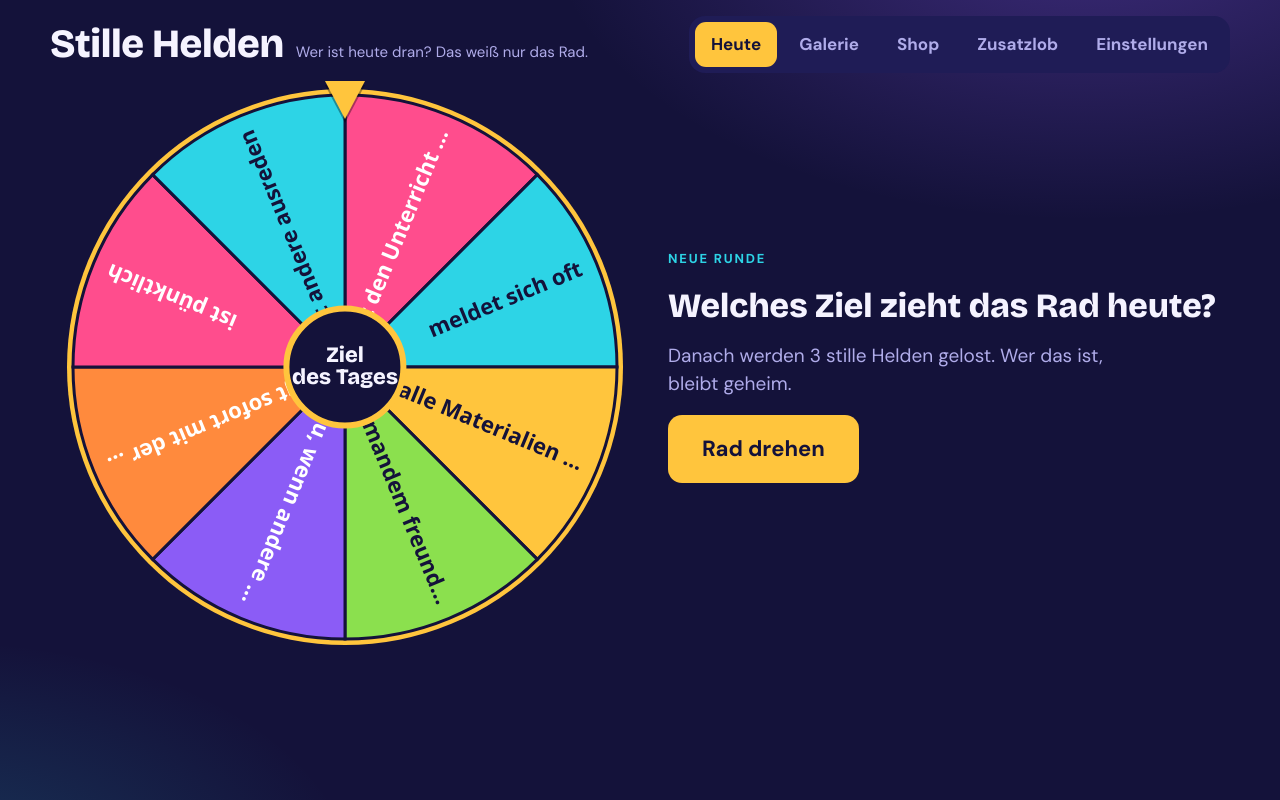
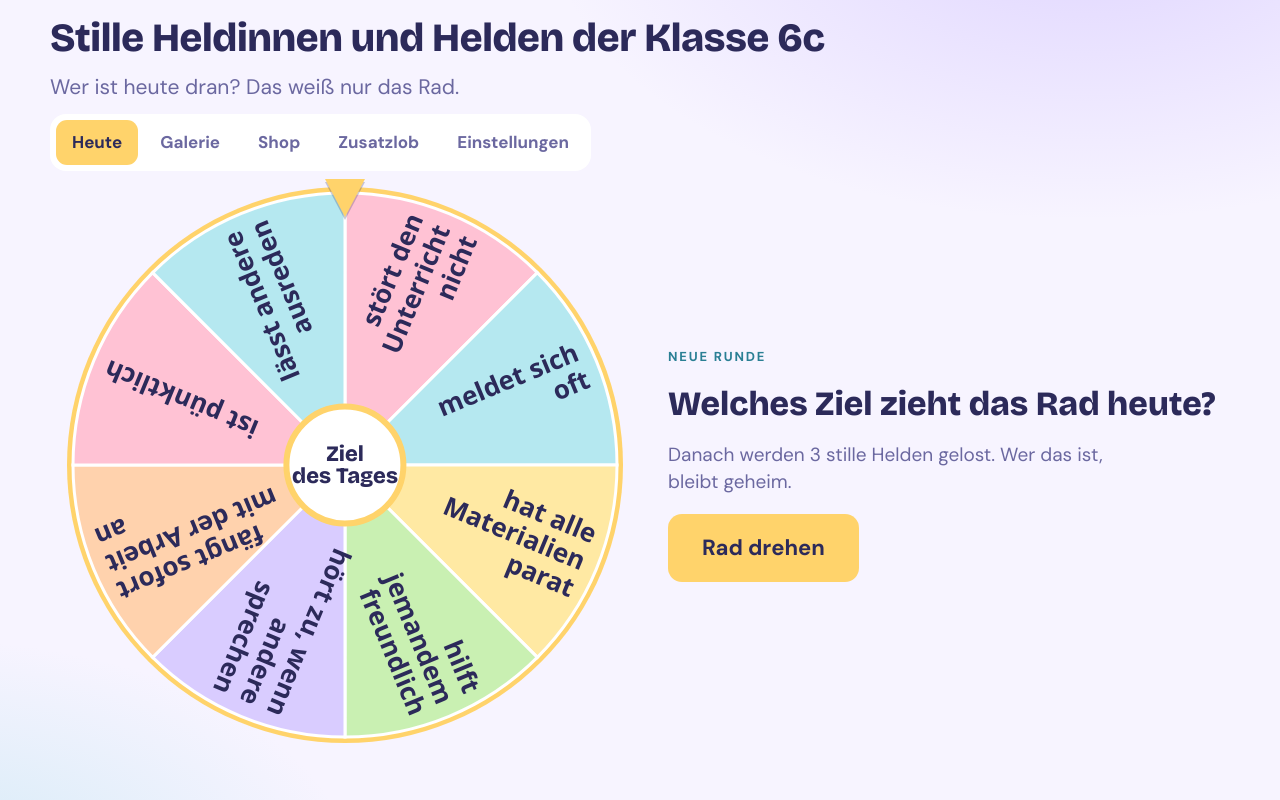
Before and after one commit to jomayer2204-sys/stille-helden, a plain HTML site: page index.html in a window 1280 px wide. Drawn offline with nearby package versions, Linux system fonts and the light colour scheme.

Commit message:
Pastell-Look, lesbares Glücksrad, Überschrift der Klasse 6c
Co-Authored-By: Claude Sonnet 5.5 <noreply@anthropic.com>

```diff
--- a/index.html
+++ b/index.html
@@ -6,9 +6,9 @@
 <meta name="apple-mobile-web-app-capable" content="yes">
 <meta name="mobile-web-app-capable" content="yes">
 <meta name="apple-mobile-web-app-title" content="Stille Helden">
-<meta name="apple-mobile-web-app-status-bar-style" content="black-translucent">
-<meta name="theme-color" content="#14123a">
-<title>Stille Helden</title>
+<meta name="apple-mobile-web-app-status-bar-style" content="default">
+<meta name="theme-color" content="#f7f4ff">
+<title>Stille Heldinnen und Helden 6c</title>
 <link rel="preconnect" href="https://fonts.googleapis.com">
 <link rel="preconnect" href="https://fonts.gstatic.com" crossorigin>
 <link rel="stylesheet" href="https://fonts.googleapis.com/css2?family=Bricolage+Grotesque:opsz,wght@12..96,600;12..96,800&family=DM+Sans:wght@400;500;700&display=swap">
@@ -57,7 +57,7 @@ button { font: inherit; color: inherit; cursor: pointer; }
 
 header.top { display: flex; flex-wrap: wrap; gap: 12px 24px; align-items: center; justify-content: space-between; padding-bottom: 14px; }
 .brand { display: flex; align-items: baseline; gap: 12px; flex-wrap: wrap; }
-.brand small { color: var(--muted); font-size: 15px; }
+.brand small { color: var(--muted); font-size: 21px; }
 nav.tabs { display: flex; gap: 6px; flex-wrap: wrap; background: var(--surface); padding: 6px; border-radius: 16px; }
 nav.tabs button { border: 0; background: transparent; padding: 10px 16px; border-radius: 11px; font-weight: 700; color: var(--muted); min-height: 44px; }
 nav.tabs button[aria-selected="true"] { background: var(--gold); color: var(--ink); }
@@ -155,6 +155,32 @@ textarea { min-height: 160px; resize: vertical; }
 #toast.show { opacity: 1; transform: translateX(-50%); }
 #confetti { position: fixed; inset: 0; width: 100%; height: 100%; pointer-events: none; z-index: 40; }
 @media (prefers-reduced-motion: reduce) { .mcard, .hero { animation: none; } }
+
+/* ---- Pastell-Look ---- */
+:root {
+  --bg: #f7f4ff; --surface: #ffffff; --surface2: #efe9ff; --line: #d9d0f5;
+  --fg: #2c2a5a; --muted: #6b68a0; --gold: #ffd36b; --pink: #ff9fbd; --cyan: #8fd9e6;
+  --lime: #a8e6a1; --violet: #b49cff; --orange: #ffb98a; --ink: #2c2a5a; --goldtext: #a36500;
+  color-scheme: light;
+}
+body { background-image: radial-gradient(900px 500px at 85% -10%, rgba(180,156,255,.35), transparent 60%), radial-gradient(700px 400px at -5% 110%, rgba(143,217,230,.35), transparent 60%); }
+:focus-visible { outline-color: #e2a600; }
+.btn:hover { filter: brightness(.97); }
+.btn.pink, .rb.no[aria-pressed="true"] { color: var(--ink); }
+.panel, .gcard, .hero { box-shadow: 0 3px 0 var(--line); }
+.pointer { filter: drop-shadow(0 3px 0 rgba(44,42,90,.25)); }
+.hub { background: #fff; }
+.goalcard { box-shadow: 0 6px 0 rgba(44,42,90,.12); }
+.goalcard .eyebrow { color: rgba(44,42,90,.65); }
+.eyebrow { color: #2a7f94; }
+.stars, .balance, .hero .plus, .item .st.buy, .mcard.peek { color: var(--goldtext); }
+.chip[aria-pressed="true"] .stars { color: var(--ink); }
+.item .st.on { color: #2d8a3e; }
+.mcard { background: #f0eaff; color: #8f78e8; }
+.mcard.peek { background: #fff; }
+.notice { background: #fff7e0; border-color: #f0c35a; }
+input[type=text], input[type=number], textarea { background: #fff; }
+#toast { background: var(--fg); color: #fff; }
 </style>
 <style>[hidden]{display:none!important}:root{padding-top:env(safe-area-inset-top,0px);padding-bottom:env(safe-area-inset-bottom,0px)}</style>
 </head>
@@ -162,7 +188,7 @@ textarea { min-height: 160px; resize: vertical; }
 
 <div class="wrap">
   <header class="top">
-    <div class="brand"><h1>Stille Helden</h1><small id="tagline">Wer ist heute dran? Das weiß nur das Rad.</small></div>
+    <div class="brand"><h1>Stille Heldinnen und Helden der Klasse 6c</h1><small id="tagline">Wer ist heute dran? Das weiß nur das Rad.</small></div>
     <nav class="tabs" id="tabs" role="tablist" aria-label="Bereiche"></nav>
   </header>
   <main id="main"></main>
@@ -207,7 +233,7 @@ textarea { min-height: 160px; resize: vertical; }
     { id: 'b_space', slot: 'bg', name: 'Weltall', price: 3, val: ['#050316', '#3a1d7a'], stars: true }
   ];
   var ITEM = {}; ITEMS.forEach(function (i) { ITEM[i.id] = i; });
-  var SEG_COLORS = ['#ff4d8d', '#2dd4e6', '#ffc53d', '#8be04e', '#8b5cf6', '#ff8a3d'];
+  var SEG_COLORS = ['#ffc2d4', '#b5e8f0', '#ffe9a3', '#c9f0b2', '#d9ccff', '#ffd2ad'];
 
   var DEFAULT_GOALS = [
     'stört den Unterricht nicht', 'meldet sich oft', 'hat alle Materialien parat',
@@ -217,7 +243,7 @@ textarea { min-height: 160px; resize: vertical; }
   var SAMPLE_NAMES = ['Alisa', 'Ben', 'Christina', 'Eris', 'Giulia', 'Kati', 'Kian', 'Leandro', 'Leen', 'Lorena', 'Lorina', 'Makar', 'Milana', 'Mischa', 'Olga', 'Omar', 'Petro', 'Philipp', 'Sebi', 'Vivi'];
 
   /* ---------- Zustand ---------- */
-  var KEY = 'stille-helden-v1';
+  var KEY = 'stille-helden-6c-v1';
   var S;
   function uid() { return Math.random().toString(36).slice(2, 9); }
   function newStudent(name) { return { id: uid(), name: name, earned: 0, spent: 0, owned: [], eq: {} }; }
@@ -286,7 +312,7 @@ textarea { min-height: 160px; resize: vertical; }
     var stage = only ? 3 : stageOf(s);
     var gid = 'g' + (s.id || 'x') + Math.floor(Math.random() * 1e6);
     var colorItem = ITEM[eq.color], color = colorItem ? colorItem.val : '#6fb7ff';
-    var bgItem = ITEM[eq.bg], c1 = '#3a3796', c2 = '#2b2874', deco = '';
+    var bgItem = ITEM[eq.bg], c1 = '#e6dfff', c2 = '#cfc3ff', deco = '';
     if (bgItem) {
       c1 = bgItem.val[0]; c2 = bgItem.val[1];
       if (bgItem.stars) deco = '<g fill="#fff" opacity=".85"><circle cx="14" cy="16" r="1.6"/><circle cx="100" cy="24" r="2"/><circle cx="82" cy="10" r="1.3"/><circle cx="26" cy="40" r="1.2"/><circle cx="108" cy="58" r="1.4"/></g>';
@@ -329,7 +355,7 @@ textarea { min-height: 160px; resize: vertical; }
   addEventListener('resize', sizeConf); sizeConf();
   function confetti(n) {
     if (matchMedia('(prefers-reduced-motion: reduce)').matches) return;
-    var cols = ['#ff4d8d', '#2dd4e6', '#ffc53d', '#8be04e', '#8b5cf6', '#ff8a3d'];
+    var cols = ['#ff7aa8', '#4cc9d9', '#ffc93c', '#7ed957', '#9b7bff', '#ff9a52'];
     for (var i = 0; i < (n || 160); i++) parts.push({ x: innerWidth / 2 + (Math.random() - .5) * 200, y: innerHeight * 0.45, vx: (Math.random() - .5) * 16, vy: -Math.random() * 16 - 4, r: Math.random() * 6 + 4, c: cols[i % cols.length], a: Math.random() * 6, va: (Math.random() - .5) * .4, life: 140 + Math.random() * 60 });
     if (!confRun) { confRun = true; requestAnimationFrame(tickConf); }
   }
@@ -345,6 +371,11 @@ textarea { min-height: 160px; resize: vertical; }
 
   /* ---------- Glücksrad ---------- */
   function activeGoals() { return S.goals.filter(function (g) { return g.on && g.text.trim(); }); }
+  function wrapText(c, text, maxW) {
+    var words = text.split(' '), lines = [], line = '';
+    words.forEach(function (w) { var t = line ? line + ' ' + w : w; if (!line || c.measureText(t).width <= maxW) line = t; else { lines.push(line); line = w; } });
+    if (line) lines.push(line); return lines;
+  }
   function drawWheel() {
     var cv = $('#wheel'); if (!cv) return;
     var goals = activeGoals(), n = goals.length, dpr = window.devicePixelRatio || 1;
@@ -352,20 +383,24 @@ textarea { min-height: 160px; resize: vertical; }
     var c = cv.getContext('2d'); c.setTransform(dpr, 0, 0, dpr, 0, 0);
     var R = w / 2 - 8, cx = w / 2, cy = w / 2;
     c.clearRect(0, 0, w, w);
-    c.beginPath(); c.arc(cx, cy, R + 6, 0, 7); c.fillStyle = '#ffc53d'; c.fill();
-    if (!n) { c.fillStyle = '#2b2874'; c.beginPath(); c.arc(cx, cy, R, 0, 7); c.fill(); return; }
-    var a = Math.PI * 2 / n;
+    c.beginPath(); c.arc(cx, cy, R + 6, 0, 7); c.fillStyle = '#ffd36b'; c.fill();
+    if (!n) { c.fillStyle = '#efe9ff'; c.beginPath(); c.arc(cx, cy, R, 0, 7); c.fill(); return; }
+    var a = Math.PI * 2 / n, rOut = R - 14, rIn = R * 0.27, maxW = rOut - rIn;
     for (var i = 0; i < n; i++) {
       var s0 = wheelRot + i * a - Math.PI / 2;
       c.beginPath(); c.moveTo(cx, cy); c.arc(cx, cy, R, s0, s0 + a); c.closePath();
       c.fillStyle = SEG_COLORS[i % SEG_COLORS.length]; c.fill();
-      c.lineWidth = 3; c.strokeStyle = '#14123a'; c.stroke();
-      c.save(); c.translate(cx, cy); c.rotate(s0 + a / 2); c.textAlign = 'right'; c.textBaseline = 'middle';
-      c.fillStyle = (i % SEG_COLORS.length === 2 || i % SEG_COLORS.length === 3 || i % SEG_COLORS.length === 1) ? '#14123a' : '#fff';
-      var fs = Math.max(12, Math.min(22, w * 0.04, (R * a) * 0.34));
-      c.font = '800 ' + fs + 'px "Bricolage Grotesque", system-ui, sans-serif';
-      var t = goals[i].text.trim(); if (t.length > 22) t = t.slice(0, 21) + '…';
-      c.fillText(t, R - 16, 0); c.restore();
+      c.lineWidth = 3; c.strokeStyle = '#ffffff'; c.stroke();
+      c.save(); c.translate(cx, cy); c.rotate(s0 + a / 2); c.textAlign = 'right'; c.textBaseline = 'middle'; c.fillStyle = '#2c2a5a';
+      var t = goals[i].text.trim(), rMid = (rOut + rIn) / 2, avail = 2 * rMid * Math.sin(a / 2) * 0.86, fs, lines;
+      for (fs = 26; fs >= 12; fs--) {
+        c.font = '800 ' + fs + 'px "Bricolage Grotesque", system-ui, sans-serif'; lines = wrapText(c, t, maxW);
+        var widest = Math.max.apply(null, lines.map(function (l) { return c.measureText(l).width; }));
+        if (widest <= maxW && lines.length * fs * 1.12 <= avail) break;
+      }
+      var lh = fs * 1.12, y0 = -(lines.length - 1) * lh / 2;
+      lines.forEach(function (l, k) { c.fillText(l, rOut, y0 + k * lh); });
+      c.restore();
     }
   }
   function pickHeroes() {
@@ -417,7 +452,7 @@ textarea { min-height: 160px; resize: vertical; }
   /* ---------- Ansichten ---------- */
   function viewHeute() {
     var t = S.today, out = '';
-    if (!S.students.length) out += '<div class="notice">Noch keine Namen. Trage deine Klasse unter <b>Einstellungen</b> ein, ein Name pro Zeile.</div>';
+    if (!S.students.length) out += '<div class="notice">Noch keine Namen. Trage die Klasse 6c unter <b>Einstellungen</b> ein, ein Name pro Zeile.</div>';
     if (S.sample) out += '<div class="notice">Das sind Beispielnamen. Trage deine Klasse unter <b>Einstellungen</b> ein, dann verschwindet dieser Hinweis.</div>';
     if (!t) {
       out += '<div class="stage"><div class="wheel-box"><div class="pointer"></div><canvas id="wheel" aria-label="Glücksrad mit den Tageszielen"></canvas><div class="hub">Ziel<br>des Tages</div></div>' +
```
